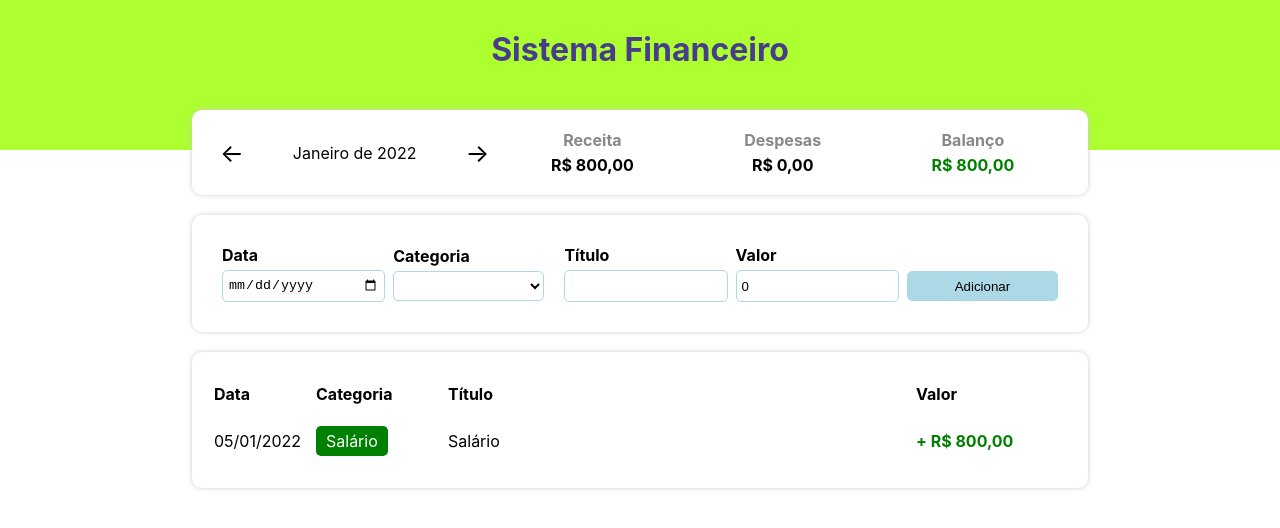
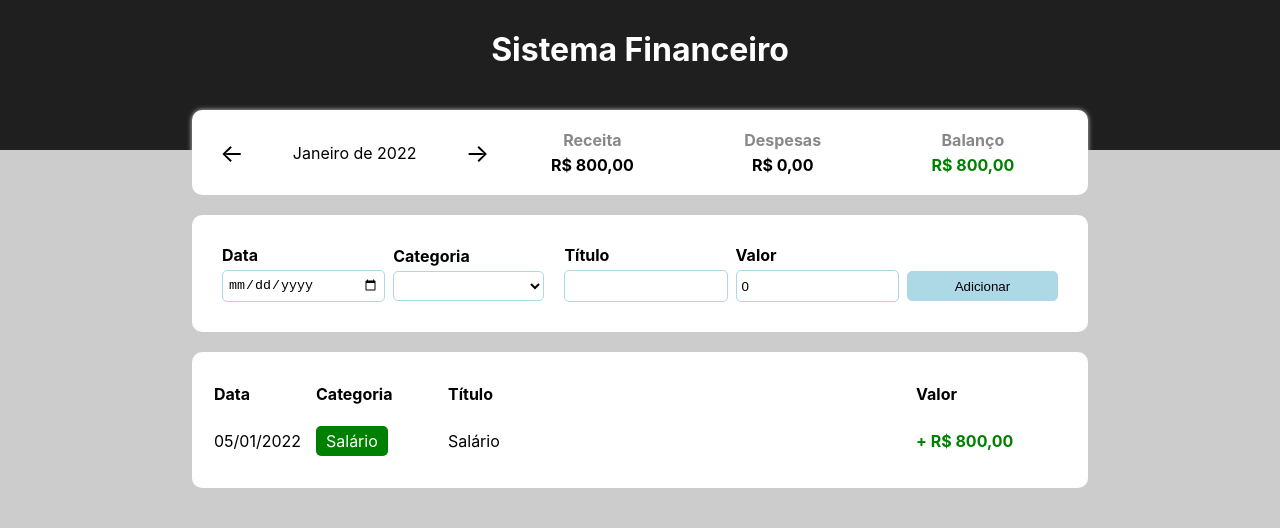
Before and after one commit to Wookyse/expense-tracker, a React (Create React App) app: page / in a window 1280 px wide. Shown: the top 528 px of the page. Built offline with nearby package versions, Linux system fonts and the light colour scheme.

Commit message:
Add files via upload

```diff
--- a/src/App.styled.ts
+++ b/src/App.styled.ts
@@ -1,9 +1,11 @@
 import styled from 'styled-components'
 import * as theme from './AllThemes/theme'
 
-export const Container = styled.div``
+export const Container = styled.div`
+  background: #CCC;
+`
 
-export const Header = styled(theme.Beach)`
+export const Header = styled(theme.Dark)`
   height: 9.375rem;
   text-align: center;
 `
@@ -12,10 +14,12 @@ export const HeaderText = styled.h1`
   margin: 0;
   padding: 0;
   padding-top: 1.875rem;
+  text-shadow: 0rem 0rem 0.200  rem #ccc;
 `
 
 export const Body = styled.div`
   margin: auto;
   max-width: 70vw;
-  margin-bottom: 3.125rem;
-`
+  min-height: 100vh;
+  padding-bottom: 2rem;
+ `
--- a/src/components/InfoArea/styles.ts
+++ b/src/components/InfoArea/styles.ts
@@ -1,7 +1,7 @@
 import styled from 'styled-components'
 
 export const Container = styled.div`
-  background-color: #fff;
+  background-color: #FFF;
   box-shadow: 0rem 0rem 0.313rem #ccc;
   border-radius: 0.625rem;
   padding: 1.25rem;
--- a/src/components/InputArea/styles.ts
+++ b/src/components/InputArea/styles.ts
@@ -2,8 +2,8 @@ import styled from 'styled-components'
 
 export const Container = styled.div`
   background: #fff;
-  box-shadow: 0px 0px 5px #ccc;
-  border-radius: 10px;
+  box-shadow: 0rem 0rem 0.313rem #ccc;
+  border-radius: 0.625rem;
   padding: 20px;
   margin-top: 20px;
   display: flex;
--- a/src/components/ResumeItem/styles.ts
+++ b/src/components/ResumeItem/styles.ts
@@ -2,6 +2,7 @@ import styled from 'styled-components'
 
 export const Container = styled.div`
   flex: 1;
+
 `
 
 export const Title = styled.div`
--- a/src/components/TableArea/styles.ts
+++ b/src/components/TableArea/styles.ts
@@ -7,6 +7,7 @@ export const Table = styled.table`
   box-shadow: 0rem 0rem 0.3125rem #ccc;
   border-radius: 0.625rem;
   margin-top: 1.25rem;
+
 `
 
 export const TableHeadColumn = styled.th<{ width?: number }>`
--- a/src/index.tsx
+++ b/src/index.tsx
@@ -11,7 +11,4 @@ ReactDOM.render(
   document.getElementById('root')
 )
 
-// If you want to start measuring performance in your app, pass a function
-// to log results (for example: reportWebVitals(console.log))
-// or send to an analytics endpoint. Learn more: https://bit.ly/CRA-vitals
 reportWebVitals()
```
